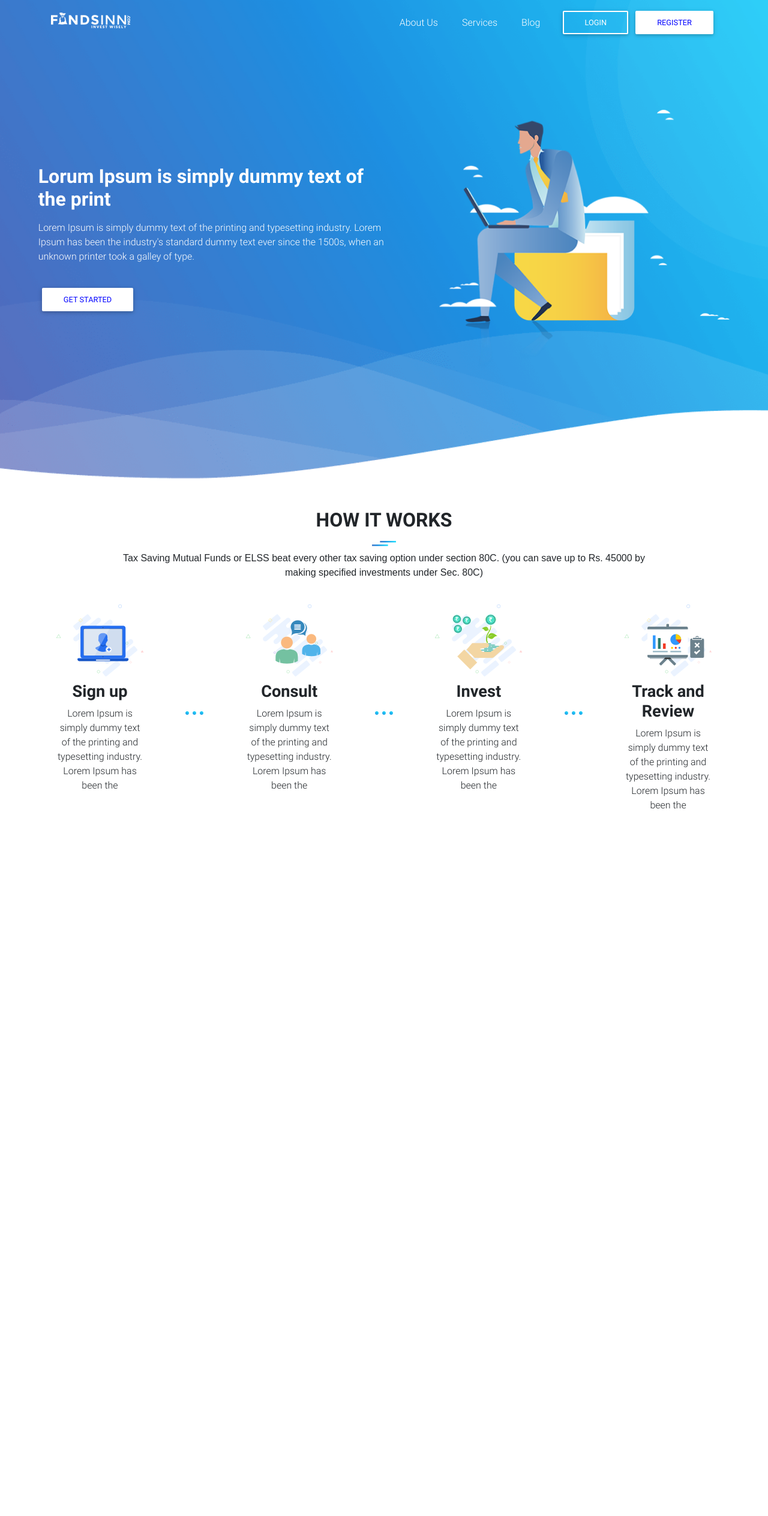
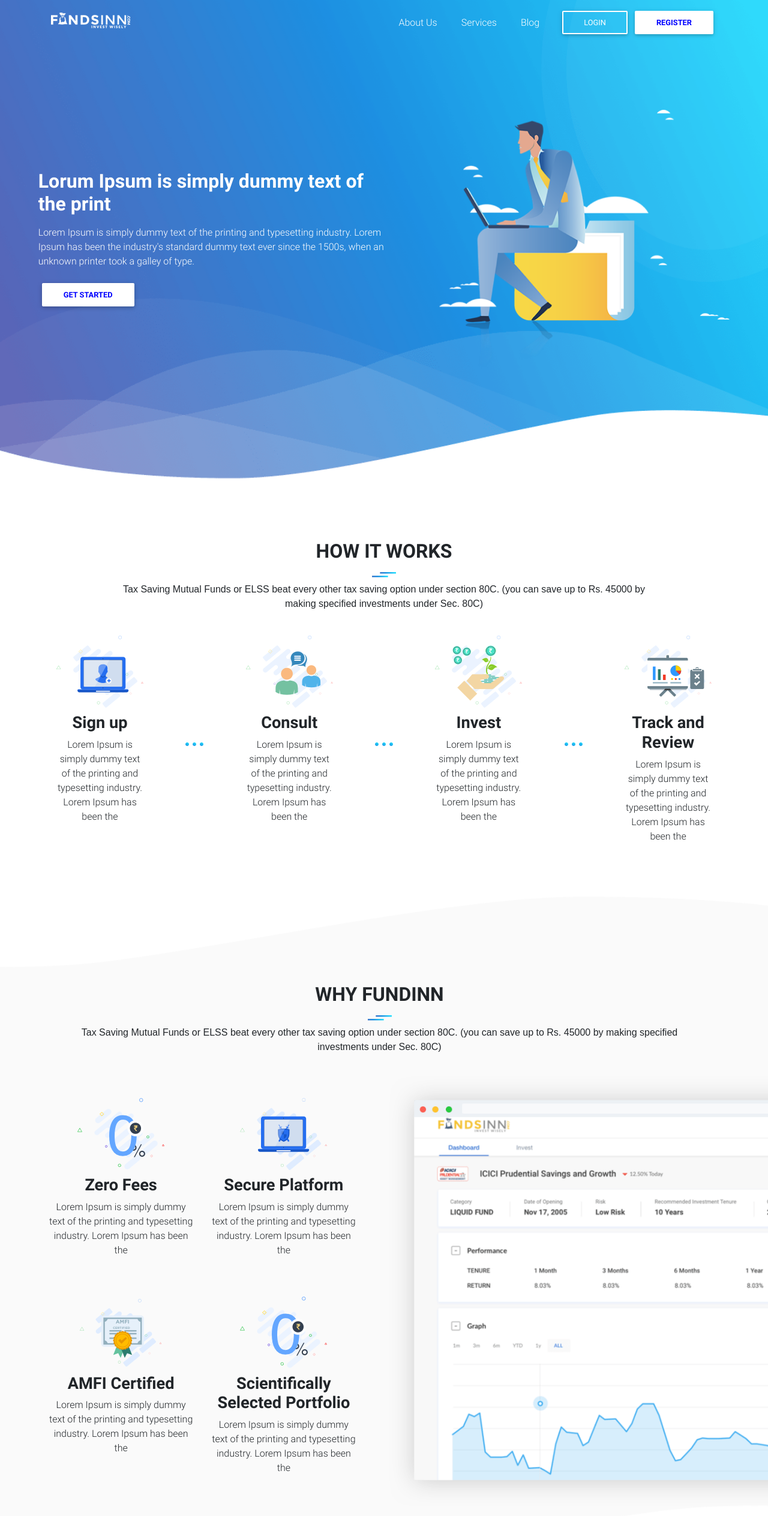
Before and after one commit to Akash187/SketchBrahma-Assignment, a plain HTML site: page index.html in a window 1280 px wide. Shown: the whole page at 60% size. Before the commit the page ends 1395 px from the top, so only its background shows below. Drawn offline with Linux system fonts and the light colour scheme; a web font is replaced by a local one.

Commit message:
Why FundInn Section finished with necessary change in other section.

```diff
--- a/css/style.css
+++ b/css/style.css
@@ -1,9 +1,17 @@
 /* Your custom styles */
-html, body,header,#intro{
+html, body,header,#intro,.whyfundinn{
     height: 100%;
 }
 #intro{
     background: url("../img/assets/homepage-banner.png")no-repeat center center;
+    -webkit-background-size: 100% 100%;
+    -moz-background-size: 100% 100%;
+    -o-background-size: 100% 100%;
+    background-size: 100% 100%;
+}
+
+.whyfundinn{
+    background: url("../img/assets/bg-layer.png")no-repeat center center;
     -webkit-background-size: cover;
     -moz-background-size: cover;
     -o-background-size: cover;
@@ -21,11 +29,20 @@ html, body,header,#intro{
 ._registerBtn{
     border: 2px solid white;
     color: blue !important;
+    font-weight: bold !important;
 }
 
 @media (max-width: 576px) {
     .xs{
-        margin-top: 100px;
+        padding: 10px;
+    }
+    .header-info{
+        margin-top: 20%;
+    }
+    .header-img{
+        padding-top: 20px;
+        width: 75%;
+        height: 75%;
     }
     .howItWork{
         padding: 10px 20%;
--- a/index.html
+++ b/index.html
@@ -21,7 +21,7 @@
 <body>
 
 <!--Main Navigation-->
-<header>
+<header style="margin-bottom: 100px">
   <!--Navbar-->
   <nav class="navbar z-depth-0 navbar-expand-lg navbar-dark fixed-top scrolling-navbar">
 
@@ -52,10 +52,9 @@
             <a class="nav-link" href="#">Blog</a>
           </li>
         </ul>
-        <button type="button" class="btn btn-outline-white waves-effect py-2 blue-text">Login</button>
+        <button type="button" class="btn btn-outline-white waves-effect py-2">Login</button>
         <button type="button" class="btn btn-white waves-effect py-2 _registerBtn">Register</button>
         <!-- Links -->
-
       </div>
       <!-- Collapsible content -->
     </div>
@@ -63,20 +62,17 @@
   <!--/.Navbar-->
 
   <!--Mask-->
-  <div id="intro" class="view">
-    <div class="full-bg-img">
-      <div class="container-fluid full-bg-img d-flex align-items-center justify-content-center">
+  <div id="intro" class="container-fluid full-height d-flex align-items-center justify-content-center">
     <div class="row mx-2 d-flex justify-content-around xs">
-          <div class="col-sm-6 d-flex flex-column justify-content-center align-items-start">
+      <div class="col-sm-6 header-info d-flex flex-column justify-content-center align-items-start">
         <h2 class="h2-responsive font-weight-bold white-text mb-3">Lorum Ipsum is simply dummy text of the print</h2>
-            <p class="white-text mb-3">Lorem Ipsum is simply dummy text of the printing and typesetting industry. Lorem Ipsum has been the industry's standard dummy text ever since the 1500s, when an unknown printer took a galley of type.</p>
-            <br>
+        <p class="white-text mb-4">Lorem Ipsum is simply dummy text of the printing and typesetting industry. Lorem
+          Ipsum has been the industry's standard dummy text ever since the 1500s, when an unknown printer took a galley
+          of type.</p>
         <button type="button" class="btn btn-white waves-effect py-2 _registerBtn mt-0">Get Started</button>
       </div>
-          <div class="col-sm-5 col-xs-8">
-            <img class="img-fluid" src="img/assets/banner-right.png">
-          </div>
-        </div>
+      <div class="col-sm-5">
+        <img class="img-fluid header-img" src="img/assets/banner-right.png">
       </div>
     </div>
   </div>
@@ -87,54 +83,135 @@
 
 <!--Main Layout-->
 <main>
-  <div class="container">
-    <div class="row mt-5">
+  <!--How It Works-->
+  <div class="container mt-5">
+    <div class="row">
       <div class="col">
         <h2 class="h2-responsive font-weight-bold text-uppercase text-center">How It Works</h2>
       </div>
     </div>
     <div class="row my-2">
-      <div class="col d-flex justify-content-center">
+      <div class="col d-flex justify-content-center mr-0">
         <img class="img-fluid" src="img/assets/label.png ">
       </div>
     </div>
     <div class="row ">
       <div class="col-10 offset-1">
-        <p class="text-center" style="font-family: 'Amaranth', sans-serif;"> Tax Saving Mutual Funds or ELSS beat every other tax saving option under section 80C. (you can save up to Rs. 45000 by making specified investments under Sec. 80C)</p>
+        <p class="text-center" style="font-family: 'Amaranth', sans-serif;"> Tax Saving Mutual Funds or ELSS beat every
+          other tax saving option under section 80C. (you can save up to Rs. 45000 by making specified investments under
+          Sec. 80C)</p>
       </div>
     </div>
     <div class="row">
-      <div class="col-lg col-sm-6 p-md-4 p-sm-3 d-flex flex-column howItWork">
+      <div class="col-lg offset-lg-0 col-sm-4 offset-sm-1 p-md-4 d-flex flex-column howItWork">
+        <div class="align-self-center">
           <img src="img/assets/1.png">
+        </div>
         <h3 class="h3-responsive text-center font-weight-bold my-2">Sign up</h3>
-        <p class="text-center">Lorem Ipsum is simply dummy text of the printing and typesetting industry. Lorem Ipsum has been the</p>
+        <p class="text-center">Lorem Ipsum is simply dummy text of the printing and typesetting industry. Lorem Ipsum
+          has been the</p>
       </div>
       <div class="col-lg hidden-md-down d-flex align-items-center justify-content-center">
         <img src="img/assets/dots.png">
       </div>
-      <div class="col-lg col-sm-6 p-md-4 p-sm-3 d-flex flex-column howItWork">
+      <div class="col-lg offset-lg-0 col-sm-4 offset-sm-2 p-md-4 d-flex flex-column howItWork">
+        <div class="align-self-center">
           <img src="img/assets/2.png">
+        </div>
         <h3 class="h3-responsive text-center font-weight-bold my-2">Consult</h3>
-        <p class="text-center">Lorem Ipsum is simply dummy text of the printing and typesetting industry. Lorem Ipsum has been the</p>
+        <p class="text-center">Lorem Ipsum is simply dummy text of the printing and typesetting industry. Lorem Ipsum
+          has been the</p>
       </div>
       <div class="col-lg hidden-md-down d-flex align-items-center justify-content-center">
         <img src="img/assets/dots.png">
       </div>
-      <div class="col-lg col-sm-6 p-md-4 p-sm-3 d-flex flex-column howItWork">
+      <div class="col-lg offset-lg-0 col-sm-4 offset-sm-1 p-md-4 d-flex flex-column howItWork">
+        <div class="align-self-center">
           <img src="img/assets/3.png">
+        </div>
         <h3 class="h3-responsive text-center font-weight-bold my-2">Invest</h3>
-        <p class="text-center">Lorem Ipsum is simply dummy text of the printing and typesetting industry. Lorem Ipsum has been the</p>
+        <p class="text-center">Lorem Ipsum is simply dummy text of the printing and typesetting industry. Lorem Ipsum
+          has been the</p>
       </div>
       <div class="col-lg hidden-md-down d-flex align-items-center justify-content-center">
         <img src="img/assets/dots.png">
       </div>
-      <div class="col-lg col-sm-6 p-md-4 p-sm-3 d-flex flex-column howItWork">
+      <div class="col-lg offset-lg-0 col-sm-4 offset-sm-2 p-md-4 d-flex flex-column howItWork">
+        <div class="align-self-center">
           <img src="img/assets/4.png">
+        </div>
         <h3 class="h3-responsive text-center font-weight-bold my-2">Track and Review</h3>
-        <p class="text-center">Lorem Ipsum is simply dummy text of the printing and typesetting industry. Lorem Ipsum has been the</p>
+        <p class="text-center">Lorem Ipsum is simply dummy text of the printing and typesetting industry. Lorem Ipsum
+          has been the</p>
       </div>
     </div>
   </div>
+  <!--How It Works-->
+
+  <!--Why FundInn-->
+  <div class="container-fluid p-0 whyfundinn py-5 mt-5">
+    <div class="row mt-5 pt-5 pr-0 mr-0">
+      <div class="col">
+        <h2 class="h2-responsive font-weight-bold text-uppercase text-center">Why FundInn</h2>
+      </div>
+    </div>
+    <div class="row my-2 mr-0">
+      <div class="col d-flex justify-content-center">
+        <img class="img-fluid" src="img/assets/label.png">
+      </div>
+    </div>
+    <div class="row mr-0">
+      <div class="col-10 offset-1">
+        <p class="text-center" style="font-family: 'Amaranth', sans-serif;"> Tax Saving Mutual Funds or ELSS beat every
+          other tax saving option under section 80C. (you can save up to Rs. 45000 by making specified investments under
+          Sec. 80C)</p>
+      </div>
+    </div>
+    <div class="row pb-5 mr-0">
+      <div class="col-md-6 pr-0 pl-5 pr-4">
+        <div class="row pl-md-5 py-sm-4 mr-0">
+          <div class="col-sm-6  d-flex flex-column mt-md-3 p-sm-3">
+            <div class="align-self-center">
+              <img src="img/assets/5.png">
+            </div>
+            <h3 class="h3-responsive text-center font-weight-bold my-2">Zero Fees</h3>
+            <p class="text-center">Lorem Ipsum is simply dummy text of the printing and typesetting industry. Lorem
+              Ipsum has been the</p>
+          </div>
+          <div class="col-sm-6 d-flex flex-column mt-md-3 p-sm-3 pr-0">
+            <div class="align-self-center">
+              <img src="img/assets/6.png">
+            </div>
+            <h3 class="h3-responsive text-center font-weight-bold my-2">Secure Platform</h3>
+            <p class="text-center">Lorem Ipsum is simply dummy text of the printing and typesetting industry. Lorem
+              Ipsum has been the</p>
+          </div>
+          <div class="col-sm-6 d-flex flex-column my-md-3 p-sm-3">
+            <div class="align-self-center">
+              <img src="img/assets/7.png">
+            </div>
+            <h3 class="h3-responsive text-center font-weight-bold my-2">AMFI Certified</h3>
+            <p class="text-center">Lorem Ipsum is simply dummy text of the printing and typesetting industry. Lorem
+              Ipsum has been the</p>
+          </div>
+          <div class="col-sm-6 d-flex flex-column my-md-3 p-sm-3 pr-0">
+            <div class="align-self-center">
+              <img src="img/assets/5.png">
+            </div>
+            <h3 class="h3-responsive text-center font-weight-bold my-2">Scientifically Selected Portfolio</h3>
+            <p class="text-center">Lorem Ipsum is simply dummy text of the printing and typesetting industry. Lorem
+              Ipsum has been the</p>
+          </div>
+        </div>
+      </div>
+
+      <div class="col-md-6 offset-sm-1 offset-md-0 align-self-md-center pr-0">
+        <img class="img-fluid" src="img/assets/dashboard-img.png">
+      </div>
+    </div>
+  </div>
+  <!--Why FundInn-->
+
 </main>
 <!--Main Layout-->
 
```
Lines whose indentation alone changed are shown as unchanged.
